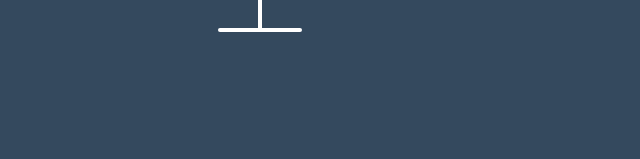
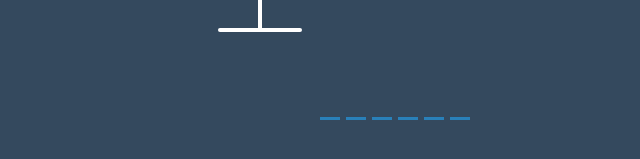
Before and after one commit to Mdudzik92/React-App, a React (Create React App) app: page / in a window 1280 px wide. Shown: the part 327-486 px from the top of the page, without its empty margins (245-885 px from the left). Built offline with nearby package versions, Linux system fonts and the light colour scheme.

Commit message:
Identifying and implementing state with useState hook

```diff
--- a/src/App.js
+++ b/src/App.js
@@ -1,17 +1,27 @@
+import React, { useState } from 'react';
 import './App.css';
 import Header from './components/Header';
 import Figure from './components/Figure';
 import WrongLetters from './components/WrongLetters';
 import Word from './components/Word';
 
+const words = ['application', 'programming', 'interface', 'wizard'];
+
+let selectedWord = words[Math.floor(Math.random() * words.length)];
+
+
 function App() {
+  const [playable, setPlayable] = useState(true);
+  const [correctLetters, setCorrectLetters] = useState([]);
+  const [wrongLetters, setWrongLetters] = useState([]);
+
   return (
     <>
       <Header />
       <div className="game-container">
         <Figure />
         <WrongLetters />
-        <Word />
+        <Word selectedWord={selectedWord} correctLetters={correctLetters} />
       </div>
     </>
   );
--- a/src/components/Word.js
+++ b/src/components/Word.js
@@ -1,9 +1,15 @@
 import React from 'react'
 
-const Word = () => {
+const Word = ({ selectedWord, correctLetters }) => {
   return (
     <div className="word">
-
+      {selectedWord.split('').map((letter, i )=> {
+          return (
+          <span className="letter" key={i}>
+            {correctLetters.includes(letter) ? letter : ''}
+          </span>
+          )
+        })}
     </div>
   )
 }
```
